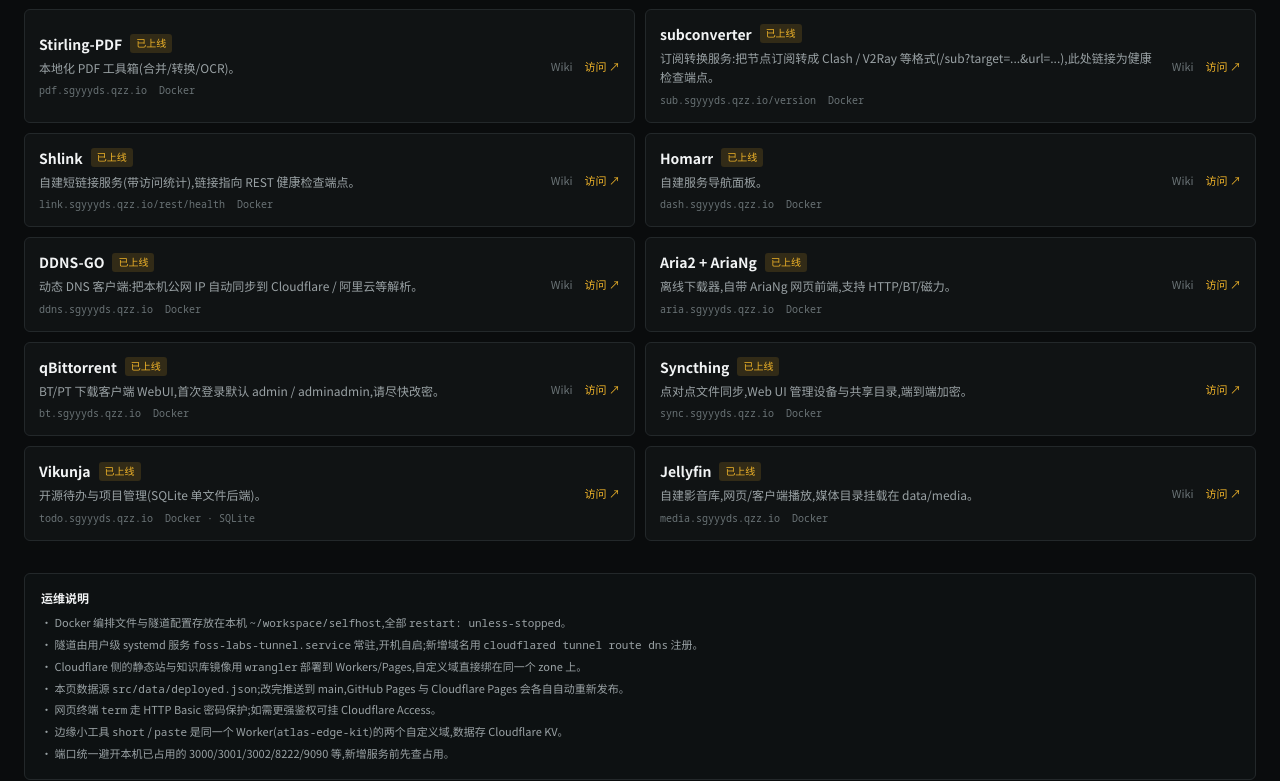
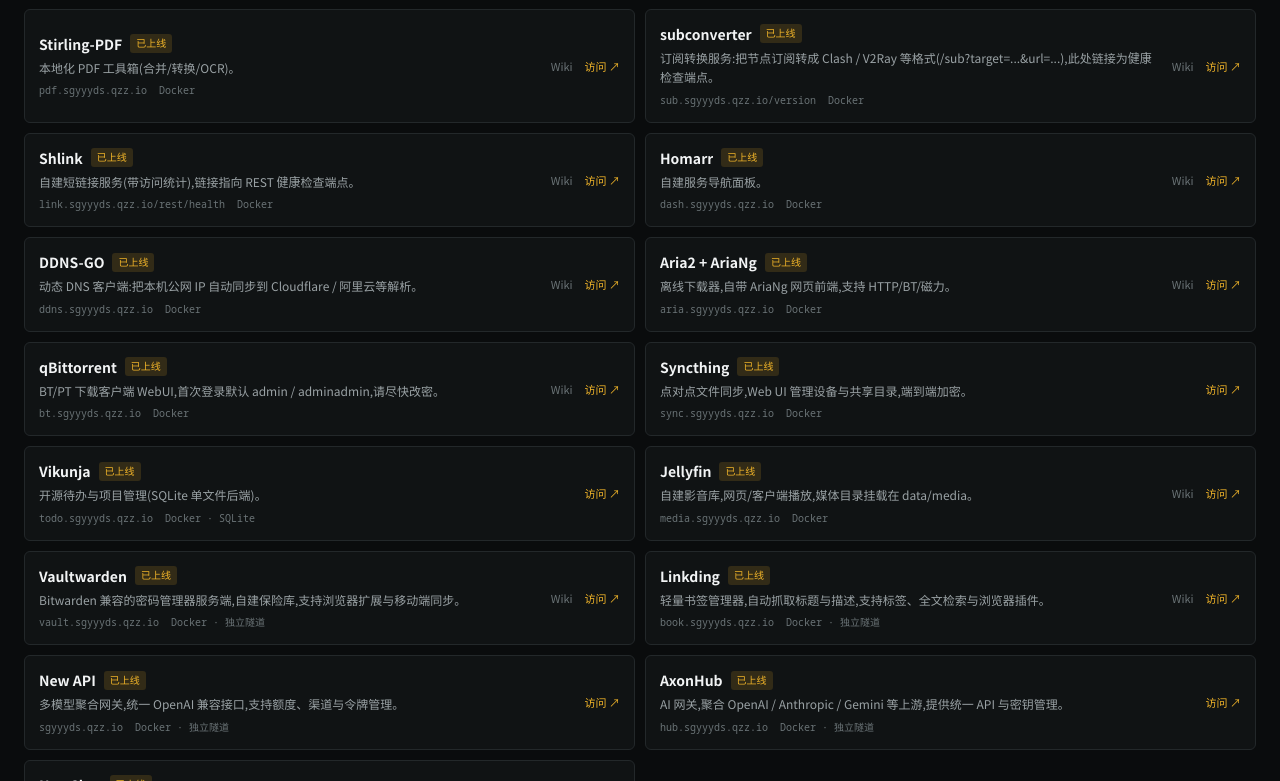
Before and after one commit to StanlySGY/FOSS-Atlas, a React (Vite) app: page /deployed in a window 1280 px wide. Shown: the part 2019-2800 px from the top of the page. Built offline with nearby package versions, Linux system fonts and the light colour scheme.

Commit message:
feat(deployed): add vaultwarden/linkding/new-api/axonhub/neo-chat to inventory
- docker group 26 -> 31 items, total 44 (all unique ids)
- note the legacy cloudflared.service tunnel that serves vault/book/hub/chat

```diff
--- a/src/data/deployed.json
+++ b/src/data/deployed.json
@@ -332,6 +332,46 @@
           "desc": "自建影音库,网页/客户端播放,媒体目录挂载在 data/media。",
           "stack": "Docker",
           "status": "live"
+        },
+        {
+          "id": "vaultwarden",
+          "name": "Vaultwarden",
+          "url": "https://vault.sgyyyds.qzz.io",
+          "desc": "Bitwarden 兼容的密码管理器服务端,自建保险库,支持浏览器扩展与移动端同步。",
+          "stack": "Docker · 独立隧道",
+          "status": "live"
+        },
+        {
+          "id": "linkding",
+          "name": "Linkding",
+          "url": "https://book.sgyyyds.qzz.io",
+          "desc": "轻量书签管理器,自动抓取标题与描述,支持标签、全文检索与浏览器插件。",
+          "stack": "Docker · 独立隧道",
+          "status": "live"
+        },
+        {
+          "id": "new-api",
+          "name": "New API",
+          "url": "https://sgyyyds.qzz.io",
+          "desc": "多模型聚合网关,统一 OpenAI 兼容接口,支持额度、渠道与令牌管理。",
+          "stack": "Docker · 独立隧道",
+          "status": "live"
+        },
+        {
+          "id": "axonhub",
+          "name": "AxonHub",
+          "url": "https://hub.sgyyyds.qzz.io",
+          "desc": "AI 网关,聚合 OpenAI / Anthropic / Gemini 等上游,提供统一 API 与密钥管理。",
+          "stack": "Docker · 独立隧道",
+          "status": "live"
+        },
+        {
+          "id": "neo-chat",
+          "name": "Neo Chat",
+          "url": "https://chat.sgyyyds.qzz.io",
+          "desc": "自建 AI 对话前端,接入自有多模型网关,保留完整会话记录。",
+          "stack": "Docker · 独立隧道",
+          "status": "live"
         }
       ]
     }
--- a/src/pages/Deployed.jsx
+++ b/src/pages/Deployed.jsx
@@ -123,6 +123,7 @@
           <li>· 本页数据源 <span className="mono">src/data/deployed.json</span>;改完推送到 main,GitHub Pages 与 Cloudflare Pages 会各自自动重新发布。</li>
           <li>· 网页终端 <span className="mono">term</span> 走 HTTP Basic 密码保护;如需更强鉴权可挂 Cloudflare Access。</li>
           <li>· 边缘小工具 <span className="mono">short</span> / <span className="mono">paste</span> 是同一个 Worker(<span className="mono">atlas-edge-kit</span>)的两个自定义域,数据存 Cloudflare KV。</li>
+          <li>· <span className="mono">vault</span> / <span className="mono">book</span> / <span className="mono">sgyyyds</span> / <span className="mono">hub</span> / <span className="mono">chat</span> 五项由另一条隧道 <span className="mono">cloudflared.service</span>(<span className="mono">/etc/cloudflared/config.yml</span>)承载,与 foss-labs 相互独立,改动互不影响。</li>
           <li>· 端口统一避开本机已占用的 3000/3001/3002/8222/9090 等,新增服务前先查占用。</li>
         </ul>
       </section>
```
